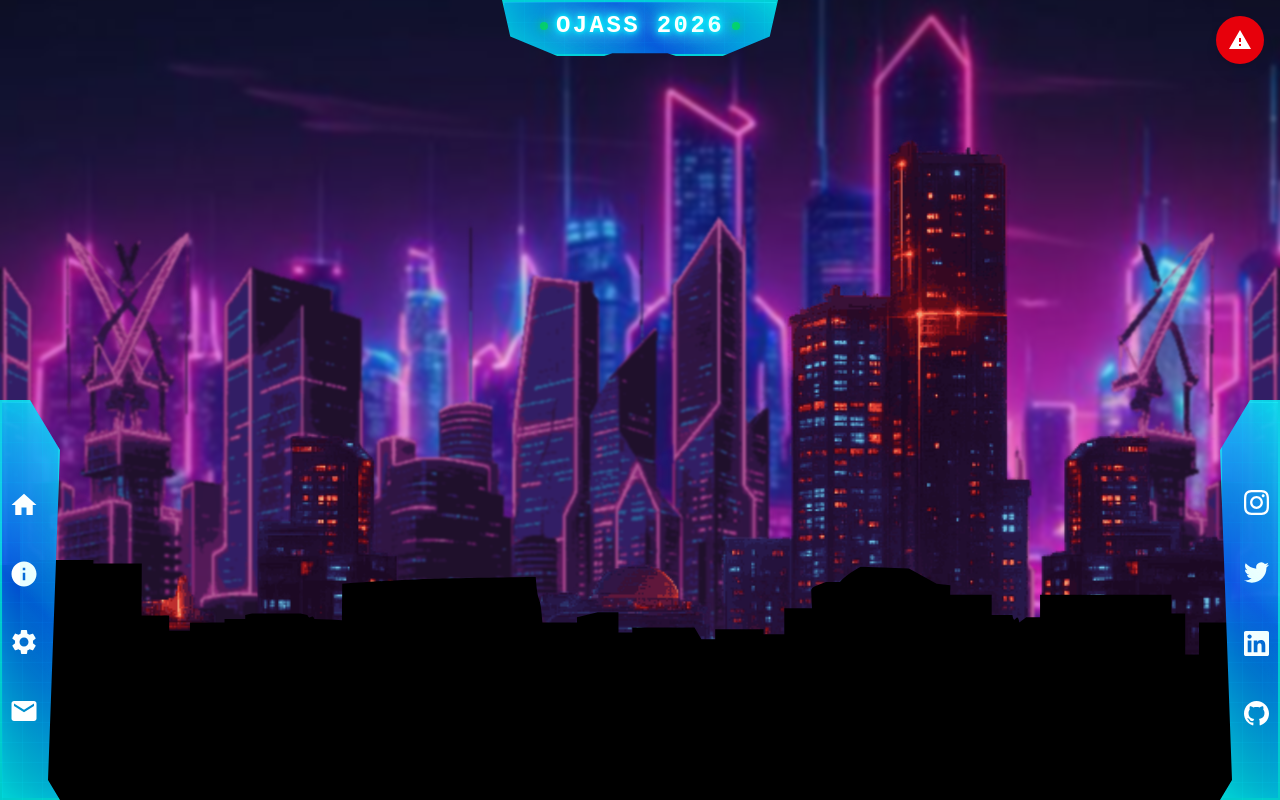
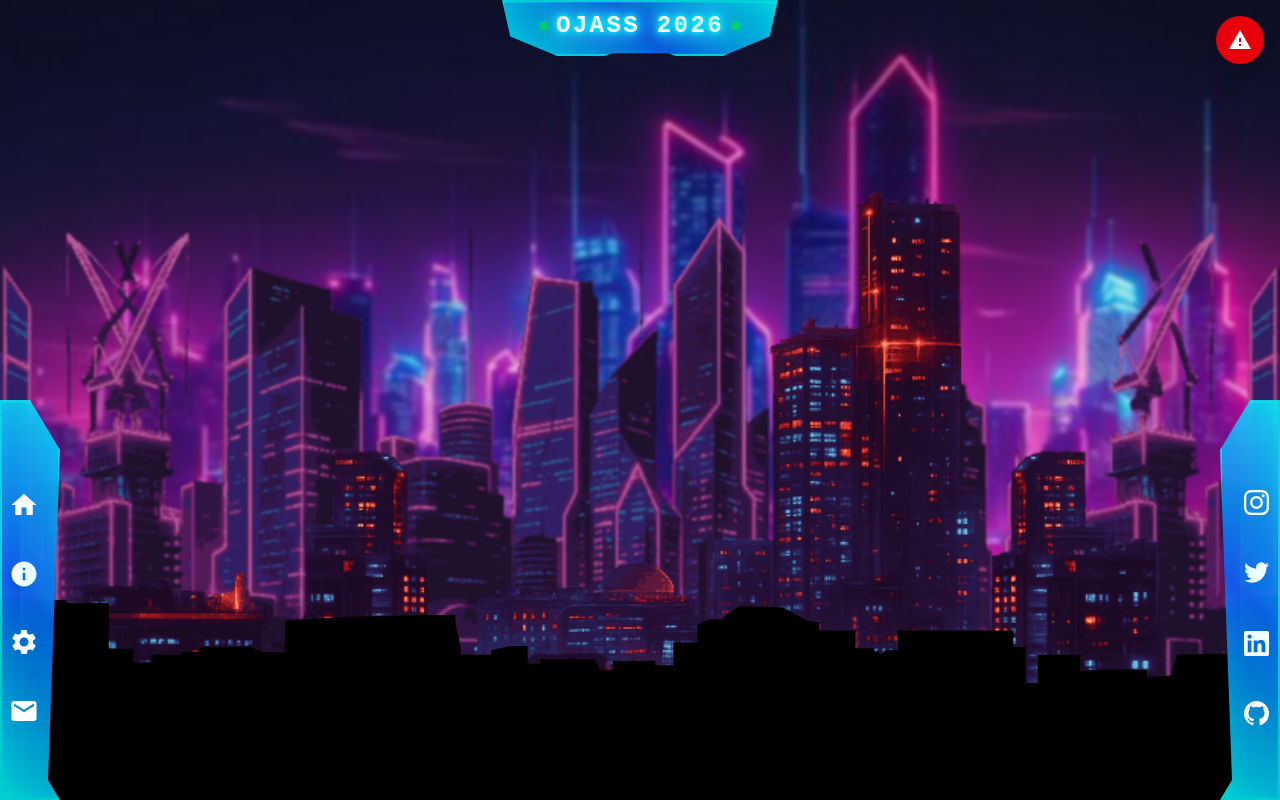
Before and after one commit to ayushkumarsingh2422005/ojass2026, a Next.js app in the folder ojass.org/: page / in a window 1280 px wide. Built offline with nearby package versions, Linux system fonts and the light colour scheme.

Commit message:
scean shift

```diff
--- a/ojass.org/src/app/page.tsx
+++ b/ojass.org/src/app/page.tsx
@@ -136,7 +136,7 @@ export default function Home() {
           marginLeft: '-10vw',
           marginTop: '-10vh',
           backgroundImage: 'url(/layers/bg.jpg)',
-          backgroundSize: 'cover',
+          backgroundSize: 'contain',
           backgroundPosition: 'center',
           backgroundRepeat: 'no-repeat',
           filter: 'blur(2px)',
@@ -163,11 +163,11 @@ export default function Home() {
       ></div>
 
       <div
-        className="absolute bottom-[7vh] left-0"
+        className="absolute bottom-[10vh] left-0"
         id="layer3"
         style={{
           width: '120vw',
-          height: '80vh',
+          height: '70vh',
           marginLeft: '-10vw',
           backgroundImage: 'url(/layers/layer3.png)',
           backgroundSize: 'cover',
@@ -183,7 +183,7 @@ export default function Home() {
         id="bottom"
         style={{
           width: '120vw',
-          height: '40vh',
+          height: '35vh',
           marginLeft: '-10vw',
           backgroundImage: 'url(/layers/bottom.svg)',
           backgroundSize: 'cover',
```
